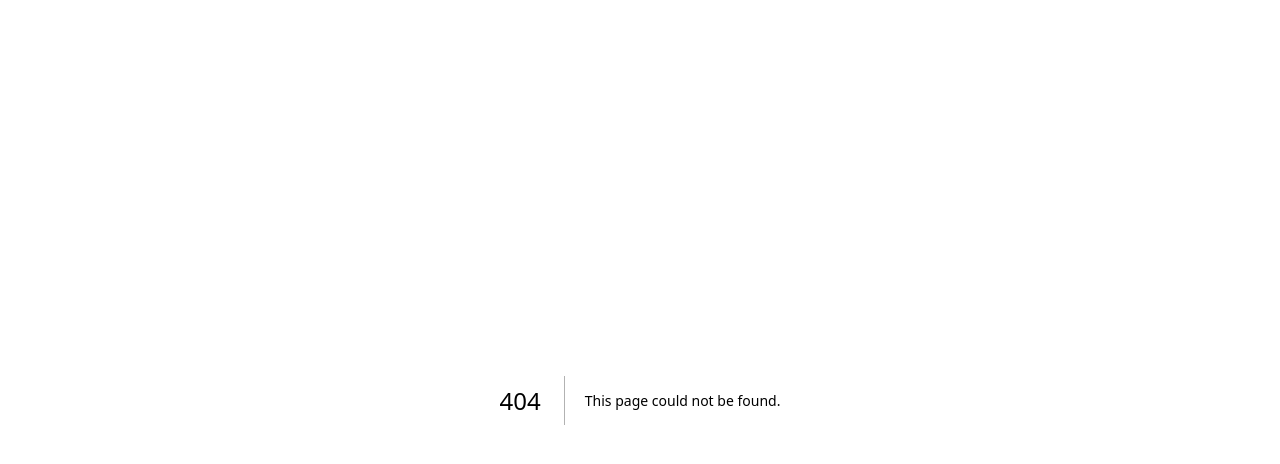
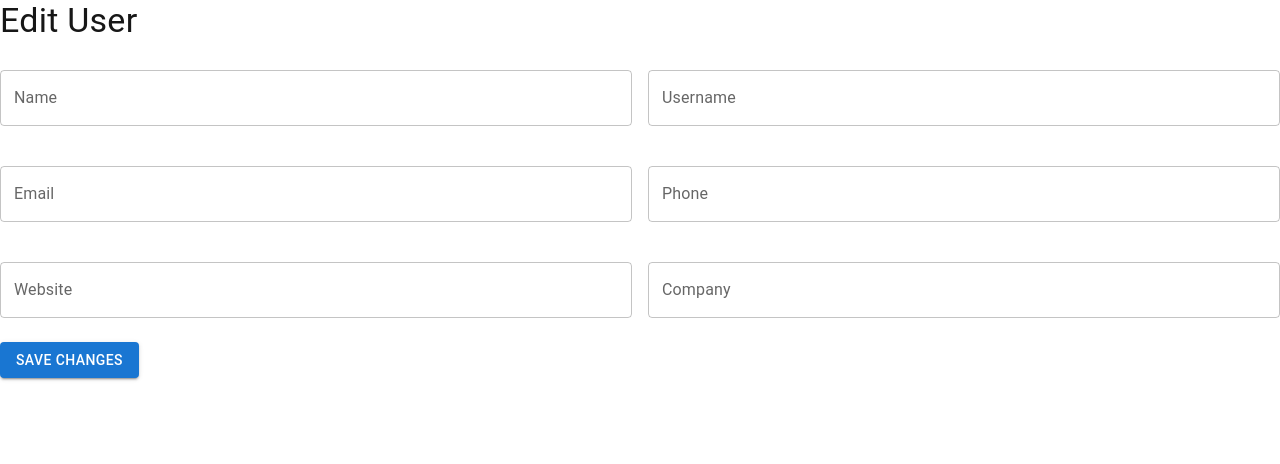
Before and after one commit to WarinpornWallop/typescript-tutorial, a Next.js app: page /user/1/edit in a window 1280 px wide. Before the commit this address had no page. Shown: the top 464 px of the page. Built offline with nearby package versions, Linux system fonts and the light colour scheme; no server answers.

Commit message:
add: add and edit user

```diff
--- /dev/null
+++ b/src/app/user/[id]/edit/page.tsx
@@ -0,0 +1,10 @@
+import EditUserComponent from "@/components/user/edit-user";
+interface EditUserPageProps {
+  params: { id: string };
+}
+export default function EditUser ({params}: EditUserPageProps) {
+  const userId = params.id;
+    return (
+        <EditUserComponent userId={userId} />
+    );
+}
--- /dev/null
+++ b/src/app/user/add/page.tsx
@@ -0,0 +1,5 @@
+import AddUserComponent from "@/components/user/add-user";
+
+export default function AddUser() {
+  return <AddUserComponent />;
+}
--- /dev/null
+++ b/src/components/user/add-user.tsx
@@ -0,0 +1,105 @@
+"use client";
+import React, { useState } from "react";
+import { useRouter } from "next/navigation";
+import { Box, Button, Grid, TextField, Typography } from "@mui/material";
+
+interface User {
+  name: string;
+  username: string;
+  email: string;
+  phone: string;
+  website: string;
+  company: string;
+}
+export default function AddUserComponent() {
+  const router = useRouter();
+  const [user, setUser] = useState<User>({
+    name: "",
+    username: "",
+    email: "",
+    phone: "",
+    website: "",
+    company: "",
+  });
+
+  const handleChange =
+    (field: keyof User) => (e: React.ChangeEvent<HTMLInputElement>) => {
+      setUser({ ...user, [field]: e.target.value });
+    };
+
+  const handleSubmit = (e: React.FormEvent<HTMLFormElement>) => {
+    e.preventDefault();
+    // ส่ง user ไป API
+    console.log("User added:", user);
+    router.push("/user/usermanagement");
+  };
+
+  return (
+    <Box>
+      <Typography variant="h4" gutterBottom>
+        Add User
+      </Typography>
+      <form onSubmit={handleSubmit}>
+        <Grid container spacing={2}>
+          <Grid size={6}>
+            <TextField
+              label="Name"
+              value={user.name}
+              onChange={handleChange("name")}
+              fullWidth
+              margin="normal"
+            />
+          </Grid>
+          <Grid size={6}>
+            <TextField
+              label="Username"
+              value={user.username}
+              onChange={handleChange("username")}
+              fullWidth
+              margin="normal"
+            />
+          </Grid>
+          <Grid size={6}>
+            <TextField
+              label="Email"
+              value={user.email}
+              onChange={handleChange("email")}
+              fullWidth
+              margin="normal"
+            />
+          </Grid>
+          <Grid size={6}>
+            <TextField
+              label="Phone"
+              value={user.phone}
+              onChange={handleChange("phone")}
+              fullWidth
+              margin="normal"
+            />
+          </Grid>
+          <Grid size={6}>
+            <TextField
+              label="Website"
+              value={user.website}
+              onChange={handleChange("website")}
+              fullWidth
+              margin="normal"
+            />
+          </Grid>
+          <Grid size={6}>
+            <TextField
+              label="Company"
+              value={user.company}
+              onChange={handleChange("company")}
+              fullWidth
+              margin="normal"
+            />
+          </Grid>
+        </Grid>
+        <Button type="submit" variant="contained" color="primary" sx={{ mt: 1 }}>
+          Add User
+        </Button>
+      </form>
+    </Box>
+  );
+}
--- /dev/null
+++ b/src/components/user/edit-user.tsx
@@ -0,0 +1,145 @@
+"use client";
+import React, { useEffect, useReducer, useState } from "react";
+import { useRouter, useSearchParams } from "next/navigation";
+import AlertDialog from "@/components/mui/dialog/dialog";
+import { Box, Button, Grid, TextField, Typography } from "@mui/material";
+
+interface User {
+  id?: number;
+  name: string;
+  username: string;
+  email: string;
+  phone: string;
+  website: string;
+  company: string;
+}
+export default function EditUserComponent({ userId }: { userId?: string }) {
+  const [user, setUser] = useState<User>({
+    name: "",
+    username: "",
+    email: "",
+    phone: "",
+    website: "",
+    company: "",
+  });
+    const [open, setOpen] = useState(false);
+    const [result, setResult] = useState("");
+
+  const handleChange = (e: React.ChangeEvent<HTMLInputElement>) => {
+    setUser({ ...user, [e.target.name]: e.target.value });
+  };
+
+  const handleSubmit = async () => {
+    console.log("User data submitted:", user);
+    setOpen(false);
+  };
+
+  useEffect(() => {
+    if (userId) {
+      const fetchUser = async () => {
+        await fetch(`https://jsonplaceholder.typicode.com/users/${userId}`)
+          .then((res) => res.json())
+          .then((data) =>
+            setUser({
+              name: data.name,
+              username: data.username,
+              email: data.email,
+              phone: data.phone,
+              website: data.website,
+              company: data.company.name,
+            })
+          );
+      };
+      fetchUser();
+    }
+  }, [userId]);
+
+  return (
+    <Box>
+      <Typography variant="h4" gutterBottom>
+        Edit User
+      </Typography>
+      <form onSubmit={(e) => e.preventDefault()}>
+        <Grid container spacing={2}>
+          <Grid size={{ xs: 6 }}>
+            <TextField
+              label="Name"
+              name="name"
+              value={user.name}
+              onChange={handleChange}
+              fullWidth
+              margin="normal"
+            />
+          </Grid>
+          <Grid size={{ xs: 6 }}>
+            <TextField
+              label="Username"
+              name="username"
+              value={user.username}
+              onChange={handleChange}
+              fullWidth
+              margin="normal"
+            />
+          </Grid>
+          <Grid size={{ xs: 6 }}>
+            <TextField
+              label="Email"
+              name="email"
+              value={user.email}
+              onChange={handleChange}
+              fullWidth
+              margin="normal"
+            />
+          </Grid>
+          <Grid size={{ xs: 6 }}>
+            <TextField
+              label="Phone"
+              name="phone"
+              value={user.phone}
+              onChange={handleChange}
+              fullWidth
+              margin="normal"
+            />
+          </Grid>
+          <Grid size={{ xs: 6 }}>
+            <TextField
+              label="Website"
+              name="website"
+              value={user.website}
+              onChange={handleChange}
+              fullWidth
+              margin="normal"
+            />
+          </Grid>
+          <Grid size={{ xs: 6 }}>
+            <TextField
+              label="Company"
+              name="company"
+              value={user.company}
+              onChange={handleChange}
+              fullWidth
+              margin="normal"
+            />
+          </Grid>
+        </Grid>
+        <Button
+          type="submit"
+          variant="contained"
+          color="primary"
+          sx={{ mt: 2 }}
+            onClick={() => setOpen(true)}
+        >
+          Save Changes
+        </Button>
+      </form>
+      <AlertDialog
+              open={open}
+              onClose={() => setOpen(false)}
+              onฺฺButtonOne={() => setResult("Cancel")}
+              onฺฺButtonTwo={() => handleSubmit()}
+              title="ยืนยันการทำรายการ"
+              description={user.username ? `คุณต้องการบันทึกข้อมูลของ ${user.username} หรือไม่?` : "คุณต้องการบันทึกข้อมูลหรือไม่?"}
+            />
+    </Box>
+  );
+}
--- a/src/components/user/usermanagement.tsx
+++ b/src/components/user/usermanagement.tsx
@@ -1,8 +1,9 @@
 "use client";
-import React, { useState, useEffect } from 'react';
-import Grid from '@mui/material/Grid';
-import Typography from '@mui/material/Typography';
-import CustomPaginationTable from '@/components/mui/table/table-pagination';
+import React, { useState, useEffect } from "react";
+import Typography from "@mui/material/Typography";
+import CustomPaginationTable from "@/components/mui/table/table-pagination";
+import Button from "@mui/material/Button";
+import { Box, Grid } from "@mui/material";
 
 interface UserManagementProps {
   domain: string;
@@ -26,7 +27,9 @@ export default function UserManagement({ domain }: UserManagementProps) {
   useEffect(() => {
     const fetchData = async () => {
       try {
-        const response = await fetch("https://jsonplaceholder.typicode.com/users");
+        const response = await fetch(
+          "https://jsonplaceholder.typicode.com/users"
+        );
         const jsonData = await response.json();
         setUsers(jsonData);
       } catch (error) {
@@ -39,9 +42,22 @@ export default function UserManagement({ domain }: UserManagementProps) {
   return (
     <Grid container spacing={2}>
       <Grid size={{ xs: 12 }}>
-        <Typography variant="h4" gutterBottom>
-          User Management: {domain}
-        </Typography>
+        <Box sx={{
+          display: 'flex',
+          justifyContent: 'space-between',
+          p: 1,
+          m: 1,
+          bgcolor: 'background.paper',
+          borderRadius: 1,
+        }}>
+          <Typography variant="h4" gutterBottom>
+            User Management: {domain}
+          </Typography>
+
+          <Button variant="contained" color="primary" href="/user/add">
+            Add User
+          </Button>
+        </Box>
       </Grid>
       <Grid size={{ xs: 12 }}>
         <Typography variant="h6" gutterBottom>
@@ -57,7 +73,7 @@ export default function UserManagement({ domain }: UserManagementProps) {
             { label: "Company", key: "company", align: "left" },
             { label: "Actions", key: "actions", align: "center" },
           ]}
-          rows={users.map(u => ({
+          rows={users.map((u) => ({
             ...u,
             company: u.company?.name ?? "-",
           }))}
```
